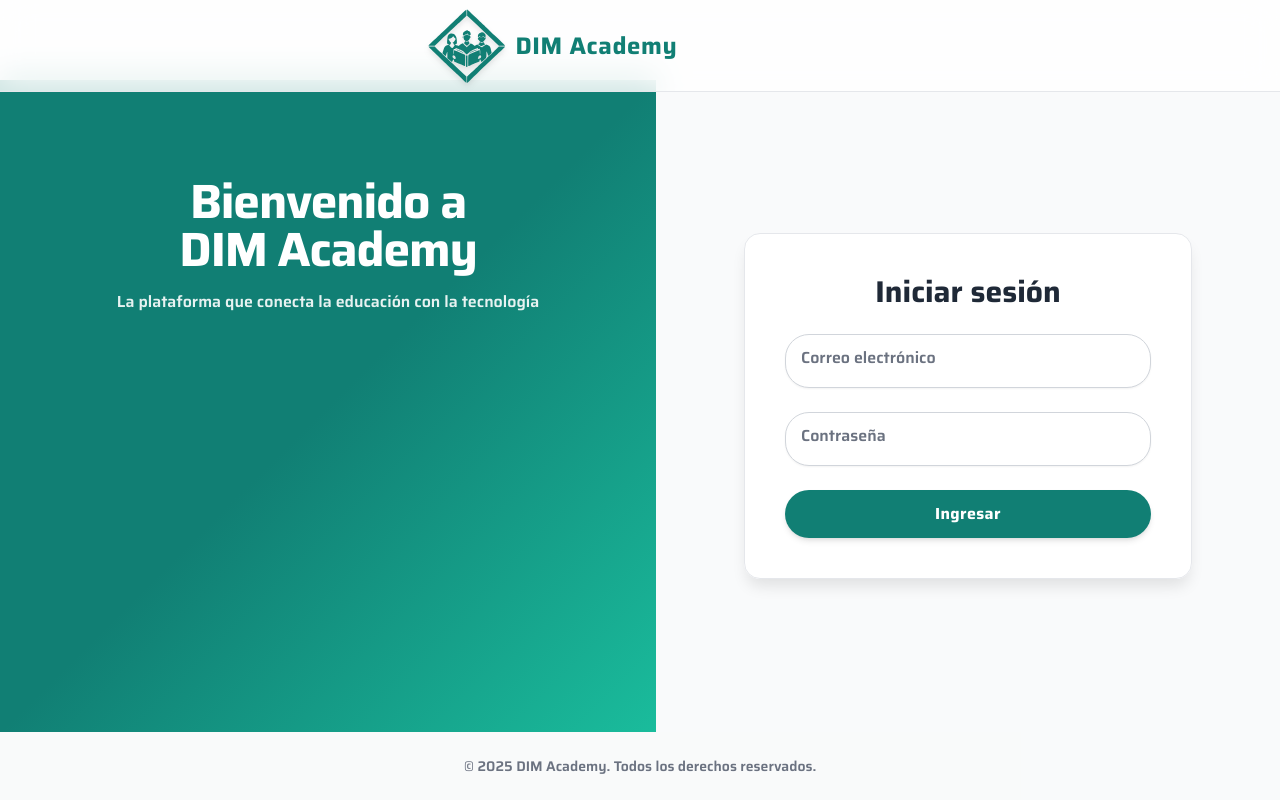
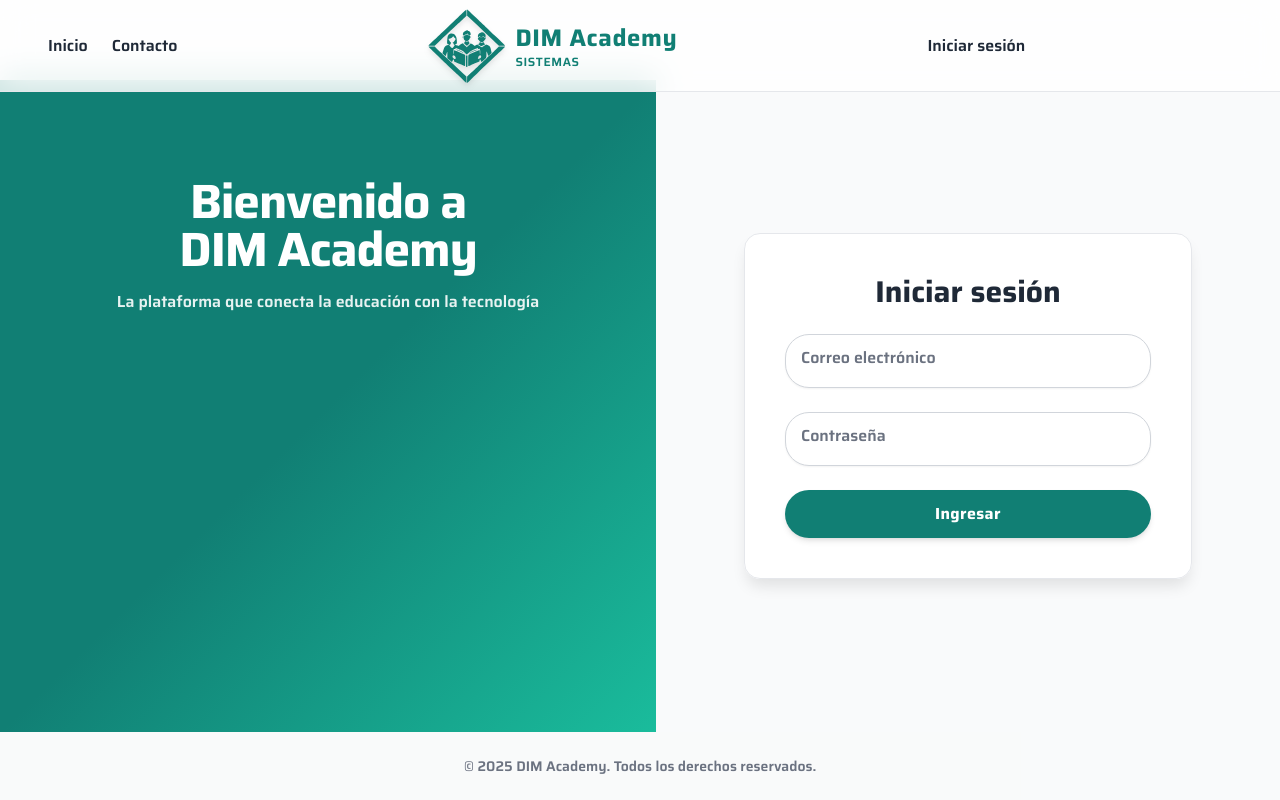
Before and after one commit to Lazirrac/dimacademy, a React (Vite) app in the folder frontend/: page /login in a window 1280 px wide. Built offline with nearby package versions, Linux system fonts and the light colour scheme.

Commit message:
actualizacion visual login

```diff
--- a/frontend/src/components/layout/Header.jsx
+++ b/frontend/src/components/layout/Header.jsx
@@ -7,27 +7,25 @@
 import ThemeToggle from "../ui/ThemeToggle";
 
 export default function Header() {
-    const [menuOpen, setMenuOpen] = useState(false);
+    const [menuOpen, setMenuOpen] = useState(false)
 
     return (
-        <>
-        {/* ——— Cabecera fija ——— */}
         <header
         className={`
             fixed top-0 left-0 w-full z-50
             bg-white/80 dark:bg-[#0f172a]/80 backdrop-blur-lg
             border-b border-gray-200 dark:border-gray-700
             transition-all duration-300 font-sans
-            ${menuOpen ? "pb-6" : "pb-0"}
+            ${menuOpen ? 'pb-6' : 'pb-0'}
         `}
         >
-            <div className="
+        <div
+            className="
             max-w-screen-xl mx-auto px-6 md:px-12
-            grid
-            grid-cols-[1fr_auto]          /* móvil: primera columna fr, segunda auto */
-            md:grid-cols-[auto_1fr_auto]  /* desktop: nav auto | logo 1fr | acciones auto */
+            grid grid-cols-[1fr_auto] md:grid-cols-[auto_1fr_auto]
             items-center
-            ">
+            "
+        >
             {/* ◀️ Enlaces (solo desktop) */}
             <nav className="hidden md:flex gap-6">
             <NavLink to="/">Inicio</NavLink>
@@ -40,8 +38,14 @@
             className="flex items-center justify-self-center py-2 animate-slide-in"
             >
             <Logo className="w-14 md:w-20 drop-shadow-md" />
-                <span className="text-2xl ml-2 font-heading font-bold tracking-wide text-primary-dark dark:text-primary">
+            <span
+                className="
+                text-2xl ml-2 font-heading font-bold tracking-wide
+                text-primary-dark dark:text-primary
+                "
+            >
                 DIM Academy
+                <span className="text-xs font-light block">SISTEMAS</span>
             </span>
             </Link>
 
@@ -50,23 +54,25 @@
             {/* botones desktop */}
             <div className="hidden md:flex items-center gap-4">
                 <NavLink to="/login">Iniciar sesión</NavLink>
-                <Link
+                <NavLink
                 to="/registro"
                 className="
                     inline-block relative underline-anim
                     bg-primary text-white font-bold
                     py-1.5 px-4 rounded-lg shadow-md animate-slide-in
+                    hover:bg-primary-light
                 "
                 >
                 Regístrate
-                </Link>
+                </NavLink>
                 <ThemeToggle />
             </div>
-                {/* hamburguesa móvil (ahora w-6 h-6) */}
+
+            {/* hamburguesa móvil */}
             <button
-                className="md:hidden self-center flex items-center justify-center w-6 h-6"
+                className="md:hidden flex items-center justify-center w-6 h-6"
                 onClick={() => setMenuOpen(!menuOpen)}
-                aria-label={menuOpen ? "Cerrar menú" : "Abrir menú"}
+                aria-label={menuOpen ? 'Cerrar menú' : 'Abrir menú'}
             >
                 {menuOpen ? (
                 <span className="text-xl leading-none">&times;</span>
@@ -81,11 +87,7 @@
                     strokeLinecap="round"
                     strokeLinejoin="round"
                     strokeWidth={3}
-                            d="
-                            M4 6h16
-                            M4 12h16
-                            M4 18h16
-                            "
+                    d="M4 6h16 M4 12h16 M4 18h16"
                     />
                 </svg>
                 )}
@@ -97,9 +99,15 @@
         {menuOpen && (
             <div className="mt-2 md:hidden px-6">
             <nav className="flex flex-col gap-4">
-                <NavLink to="/" onClick={() => setMenuOpen(false)}>Inicio</NavLink>
-                <NavLink to="/contacto" onClick={() => setMenuOpen(false)}>Contacto</NavLink>
-                <NavLink to="/login" onClick={() => setMenuOpen(false)}>Iniciar sesión</NavLink>
+                <NavLink to="/" onClick={() => setMenuOpen(false)}>
+                Inicio
+                </NavLink>
+                <NavLink to="/contacto" onClick={() => setMenuOpen(false)}>
+                Contacto
+                </NavLink>
+                <NavLink to="/login" onClick={() => setMenuOpen(false)}>
+                Iniciar sesión
+                </NavLink>
                 <Link
                 to="/registro"
                 className="inline-block bg-primary text-white font-bold py-2 px-4 rounded-lg shadow-md text-center"
@@ -114,6 +122,5 @@
             </div>
         )}
         </header>
-        </>
-    );
+    )
 }
--- a/frontend/src/components/layout/LoginLayout.jsx
+++ b/frontend/src/components/layout/LoginLayout.jsx
@@ -10,13 +10,7 @@
 
 export default function LoginLayout({ children }) {
     return (
-        <div className={`
-            overflow-x-hidden
-            flex flex-col min-h-screen
-            bg-background-light dark:bg-background-dark
-            text-text-light dark:text-text-dark
-            font-sans transition-colors duration-500
-        `}>
+        <div className="overflow-x-hidden flex flex-col min-h-screen bg-background-light dark:bg-background-dark text-text-light dark:text-text-dark font-sans transition-colors duration-500">
         {/* Header fijo */}
         <header className="fixed top-0 left-0 w-full z-50">
             <Header />
@@ -28,56 +22,25 @@
         {/* Contenido principal */}
         <div className="flex-1 flex flex-col md:flex-row">
             {/* Panel izquierdo */}
-                <section className={
-                    `flex-1 flex flex-col items-center justify-center
-                    bg-gradient-to-br from-primary-dark via-primary to-primary-light
-                    px-6 py-12 md:px-16 md:py-24 text-center`
-                }>
-                    <h2 className="
-                        text-2xl md:text-4xl lg:text-5xl
-                        font-heading font-bold tracking-tight leading-snug text-white
-                    ">
+            <section className="flex-1 flex flex-col items-center justify-center bg-gradient-to-br from-primary-dark via-primary to-primary-light px-6 py-12 md:px-16 md:py-24 text-center">
+            <h2 className="text-2xl md:text-4xl lg:text-5xl font-heading font-bold tracking-tight leading-snug text-white">
                 Bienvenido a <br /> DIM Academy
             </h2>
-                    <p className="
-                        mt-4 text-sm md:text-base font-heading
-                        text-white/90 max-w-md leading-relaxed
-                    ">
+            <p className="mt-4 text-sm md:text-base font-heading text-white/90 max-w-md leading-relaxed">
                 La plataforma que conecta la educación con la tecnología
             </p>
-
-                    <Illustration className="
-                        hidden sm:block
-                        w-56 sm:w-64 md:w-72 mt-6 md:mt-8
-                        drop-shadow-2xl animate-fade-in
-                    " />
+            <Illustration className="hidden sm:block w-56 sm:w-64 md:w-72 mt-6 md:mt-8 drop-shadow-2xl animate-fade-in" />
             </section>
 
             {/* Panel derecho */}
-                <main className="
-                    flex-1 flex items-center justify-center
-                    bg-background-light dark:bg-background-dark
-                    px-4 py-6 md:px-12 md:py-24
-                ">
+            <main className="flex-1 flex items-center justify-center bg-background-light dark:bg-background-dark px-4 py-6 md:px-12 md:py-24">
             <MotionDiv
                 initial={{ opacity: 0, y: 20 }}
                 animate={{ opacity: 1, y: 0 }}
                 transition={{ duration: 0.5 }}
-                        className="
-                            w-full max-w-sm md:max-w-md
-                            bg-surface-light dark:bg-surface-dark
-                            bg-opacity-90 dark:bg-opacity-90
-                            backdrop-blur-lg
-                            rounded-2xl
-                            shadow-card-light dark:shadow-card-dark
-                            p-6 md:p-10
-                            border border-gray-200 dark:border-gray-700
-                        "
+                className="w-full max-w-sm md:max-w-md bg-surface-light dark:bg-surface-dark bg-opacity-90 dark:bg-opacity-90 backdrop-blur-lg rounded-2xl shadow-card-light dark:shadow-card-dark p-6 md:p-10 border border-gray-200 dark:border-gray-700"
             >
-                        <h3 className="
-                            text-2xl md:text-3xl font-heading font-semibold
-                            text-center mb-6
-                        ">
+                <h3 className="text-2xl md:text-3xl font-heading font-semibold text-center mb-6">
                 Iniciar sesión
                 </h3>
                 {children}
@@ -87,8 +50,8 @@
 
         {/* Footer en flujo */}
         <footer className="w-full bg-background-light/20 dark:bg-background-dark/90">
-                <Footer></Footer>
+            <Footer />
         </footer>
         </div>
-    );
+    )
 }
--- a/frontend/src/components/ui/NavLink.jsx
+++ b/frontend/src/components/ui/NavLink.jsx
@@ -9,18 +9,24 @@
     return (
         <MotionLink
         to={to}
+        initial={{ opacity: 0, y: -20 }}
+        animate={{ opacity: 1, y: 0 }}
+        transition={{ duration: 0.4, ease: 'easeOut' }}
+        whileTap={{ scale: 0.95 }}
         className={`
-            text-text-light dark:text-text-dark
-            font-semibold
-            transition duration-300 ease-in-out
-            hover:text-primary hover:-translate-y-1 hover:scale-105
-            animate-slide-in
+            block  /* para que el span interno pueda transformarse */
             ${className}
         `}
-        whileTap={{ scale: 0.95 }}
         {...props}
         >
-        {children}
+        {/* Solo este span reacciona al hover y transición */}
+        <span className="
+            inline-block
+            transition-transform duration-300 ease-in-out
+            hover:-translate-y-1 hover:scale-110
+        ">
+            {children}
+        </span>
         </MotionLink>
     );
 }
```
Also changed, not shown: frontend/src/components/ui/Button.jsx (indentation only). Lines whose indentation alone changed are shown as unchanged.
